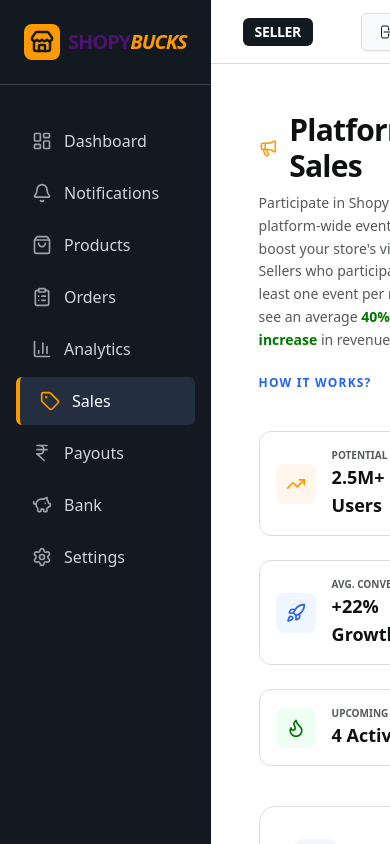
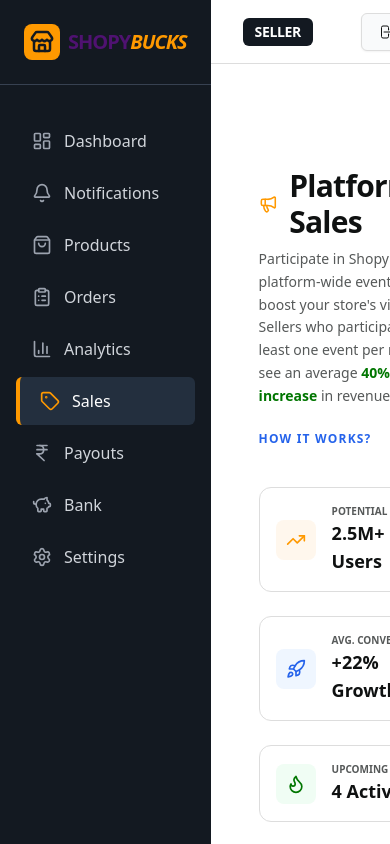
Before and after one commit to prathamcodecody-code/ShopyBucks-Seller, a Next.js app: page /sales in a window 390 px wide. Shown: the top 844 px of the page. Built offline with nearby package versions, Linux system fonts and the light colour scheme.

Commit message:
Update SellerLayout.tsx

```diff
--- a/components/layout/SellerLayout.tsx
+++ b/components/layout/SellerLayout.tsx
@@ -10,11 +10,18 @@ export default function SellerLayout({
 }) {
   return (
     <div className="flex min-h-screen bg-seller-bg">
+      {/* Sidebar is fixed, so it stays in place while you scroll */}
       <SellerSidebar />
 
-      <div className="flex flex-col flex-1">
+      {/* 1. md:ml-72: Adds a left margin on desktop so content starts after the sidebar.
+          2. pt-16 md:pt-0: Adds top padding on mobile to account for the fixed Mobile Header
+             you have in your Sidebar component.
+      */}
+      <div className="flex flex-col flex-1 md:ml-72 transition-all duration-300">
         <SellerHeader />
-        <main className="p-6">{children}</main>
+        <main className="p-6 pt-20 md:pt-6">
+          {children}
+        </main>
       </div>
     </div>
   );
```
